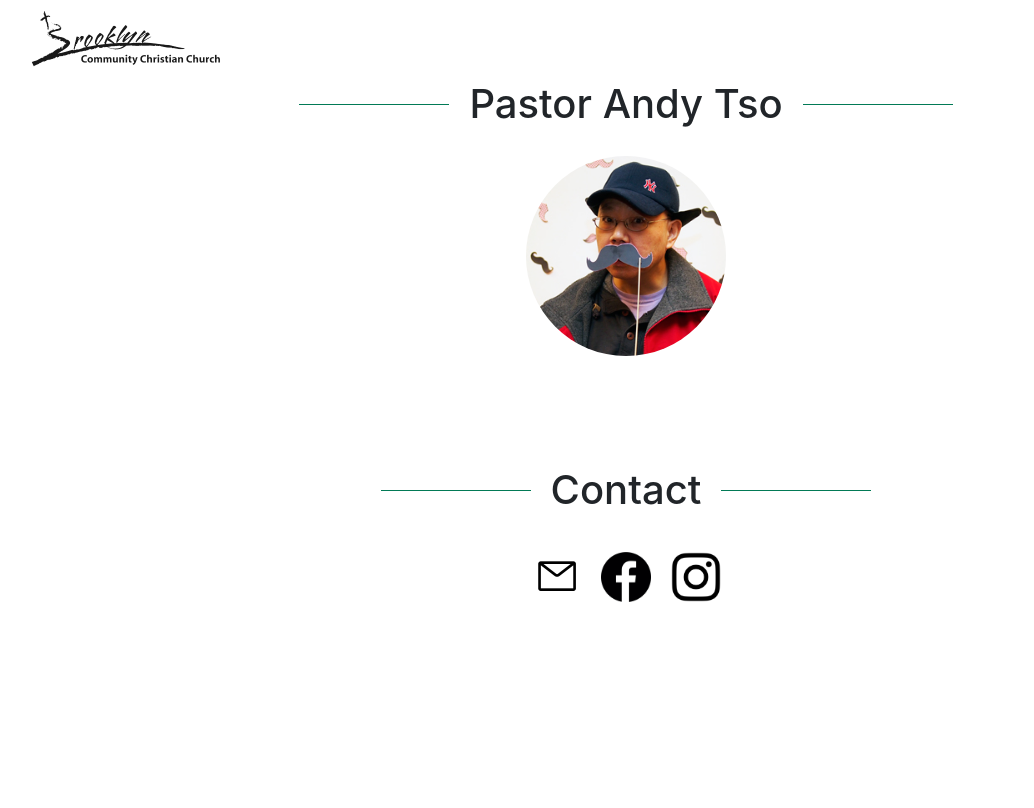
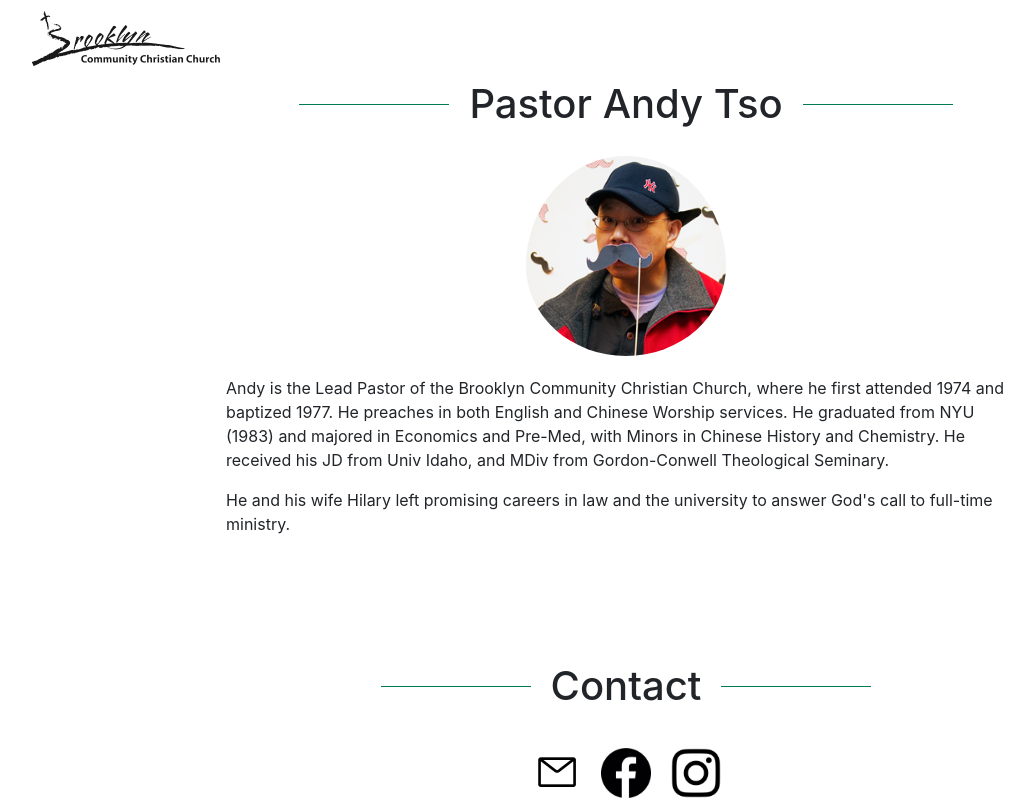
Before and after one commit to GalacticKnight/bccc, a React (Create React App) app: page /pastor in a window 1280 px wide. Shown: the whole page, without its empty margins (14-1048 px from the left). Built offline with nearby package versions, Linux system fonts and the light colour scheme.

Commit message:
added short description for pastor page

```diff
--- a/src/components/PastorPage/Pastor.jsx
+++ b/src/components/PastorPage/Pastor.jsx
@@ -7,6 +7,14 @@ const Pastor = () => {
         <section className='darkSection' id='about'>
                 <h3 className='siteHeadings'>Pastor Andy Tso</h3>
                 <img id = "pastor-image"src={pastorImage} alt="pastor image"/>
+                <div className = "aboutSummary">
+                    <p> Andy is the Lead Pastor of the Brooklyn Community Christian Church, where he first attended 1974 and baptized 1977.
+                        He preaches in both English and Chinese Worship services. He graduated from NYU (1983) and majored in Economics and
+                        Pre-Med, with Minors in Chinese History and Chemistry. He received his JD from Univ Idaho, and MDiv from Gordon-Conwell
+                        Theological Seminary.
+                    </p>
+                    <p>He and his wife Hilary left promising careers in law and the university to answer God's call to full-time ministry.</p>
+                </div>
         </section>
     );
 }
--- a/src/components/static/Pastor.css
+++ b/src/components/static/Pastor.css
@@ -2,4 +2,5 @@
     display:block;
     margin: auto;
     border-radius: 50%;
+    padding-bottom: 20px;
 }
```
